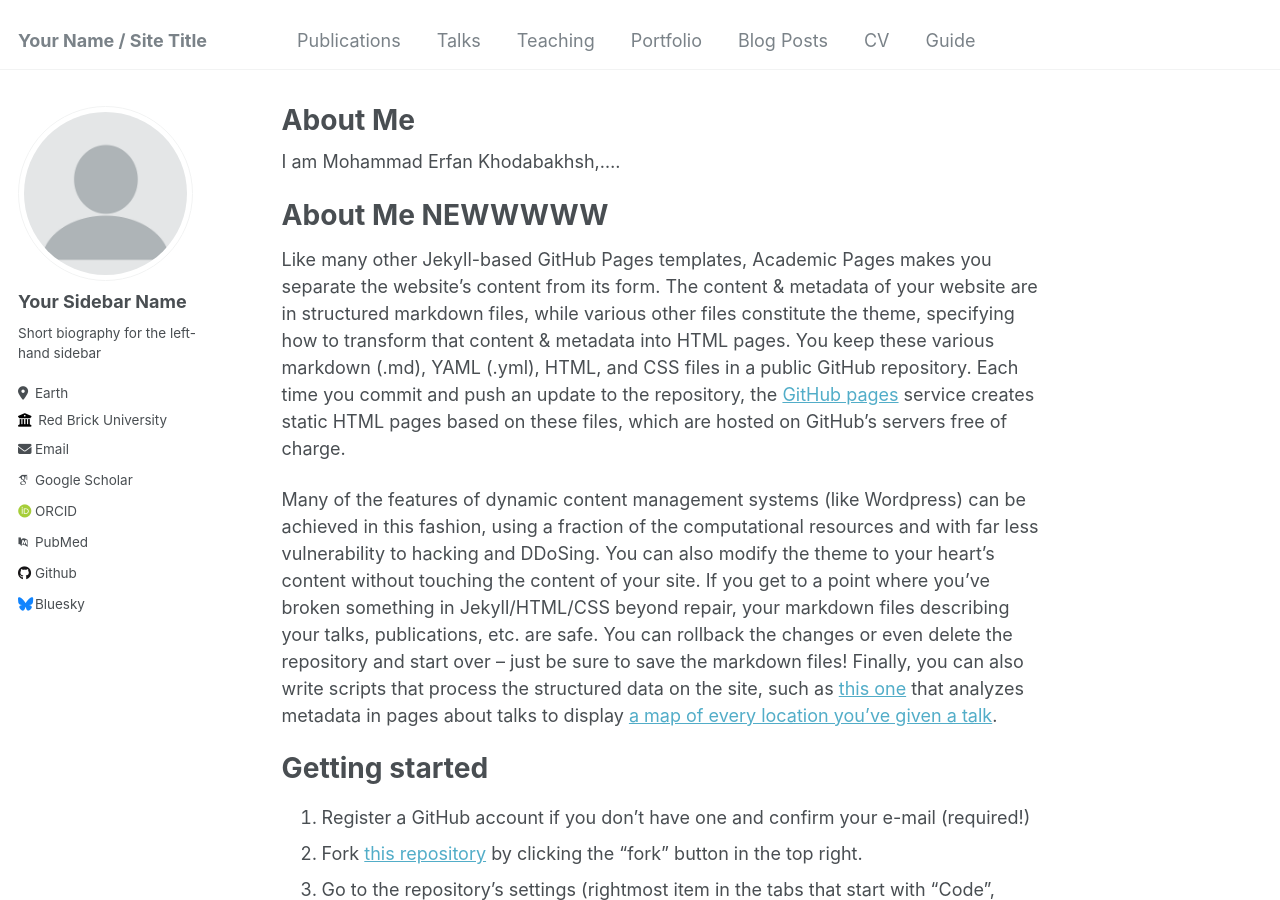
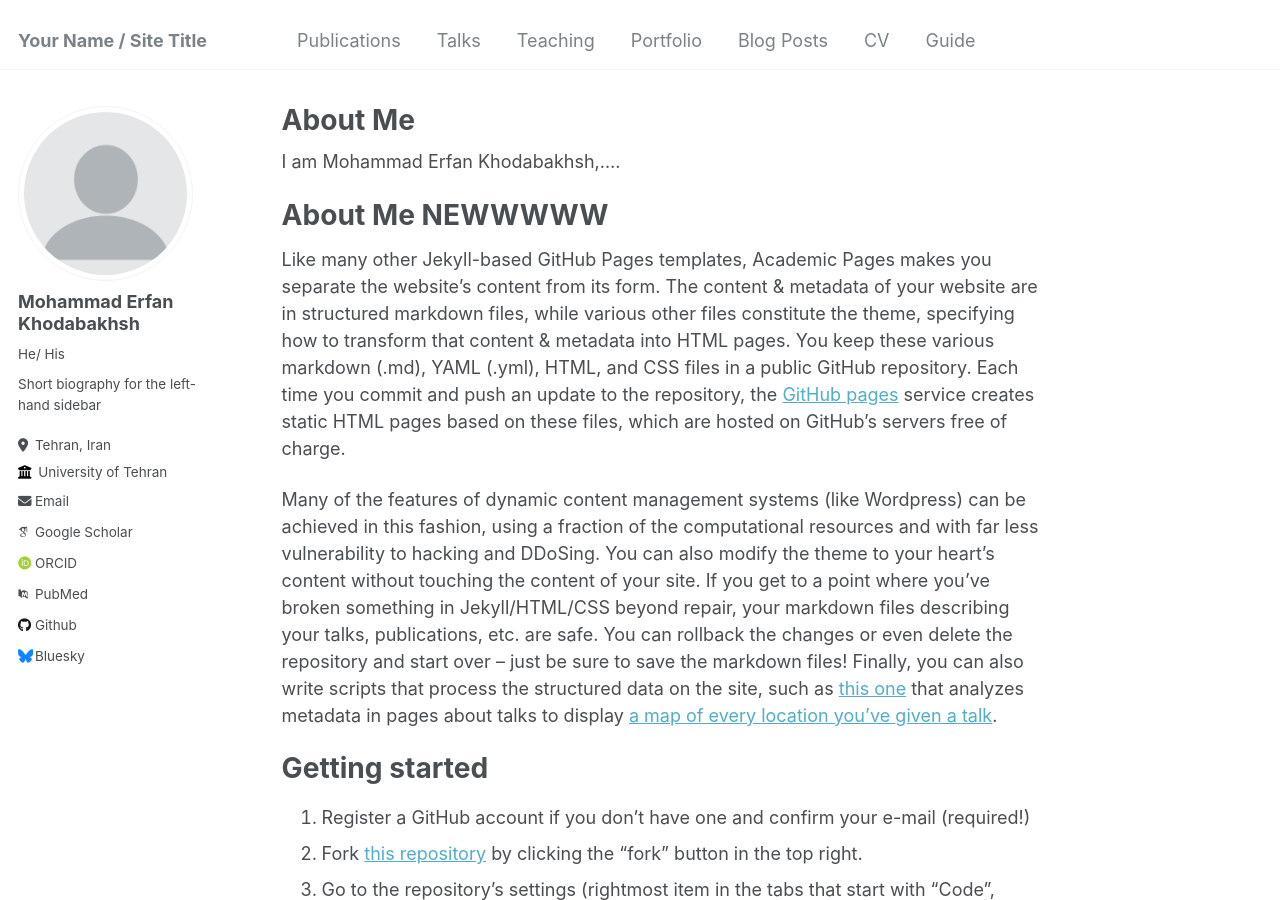
Before and after one commit to ErfanKhodabakhsh/erfan, a Jekyll site: the page built from _pages/about.md, in a window 1280 px wide and 900 px high. Built offline with Jekyll 4.4.1, drawn with Linux system fonts in a browser that asks for light colours; some web fonts are replaced.

Commit message:
Update _config.yml

```diff
--- a/_config.yml
+++ b/_config.yml
@@ -22,13 +22,13 @@ repository               : "academicpages/academicpages.github.io"
 author:
   # Biographic information
   avatar           : "profile.png"
-  name             : "Your Sidebar Name"
-  pronouns         : # example: "she/her"
+  name             : "Mohammad Erfan Khodabakhsh"
+  pronouns         : "He/ His"
   bio              : "Short biography for the left-hand sidebar"
-  location         : "Earth"
-  employer         : "Red Brick University"
+  location         : "Tehran, Iran"
+  employer         : "University of Tehran"
   uri              : # URL
-  email            : "none@example.org"
+  email            : "merfankhodabakhsh@gmail.com"
 
   # Academic websites
   arxiv            : # URL - Update with the correct link to your profile
```
